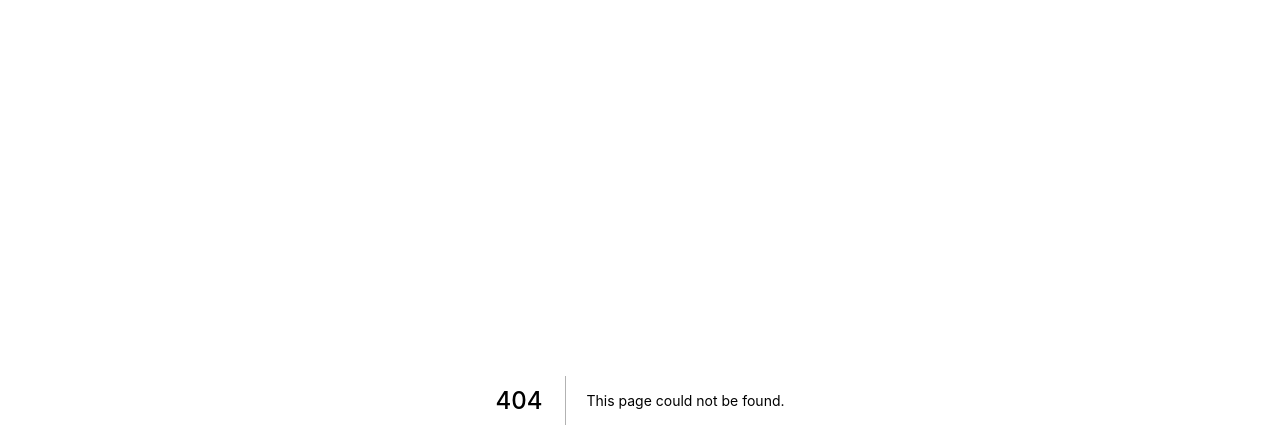
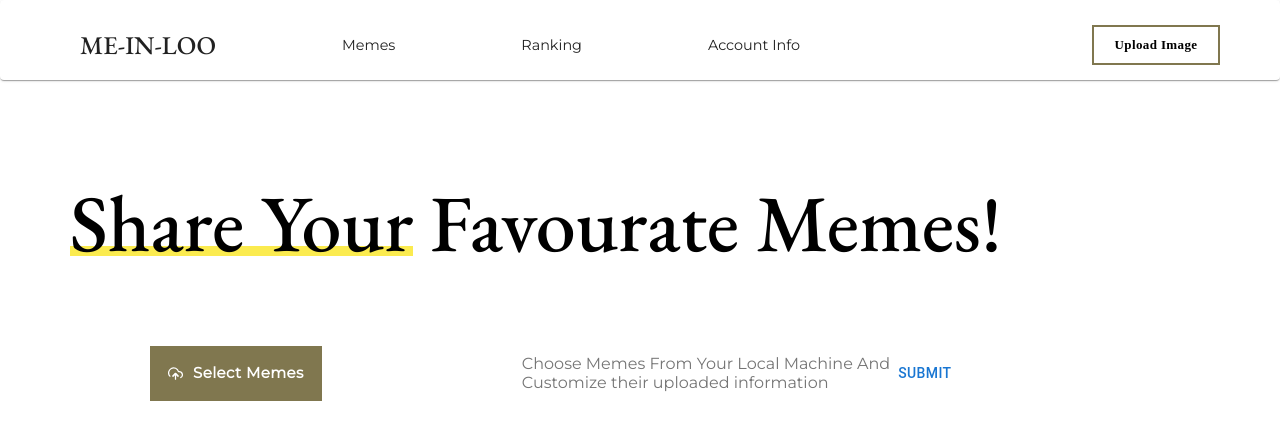
Before and after one commit to joycedaiyt/Me-In-Loo, a Next.js app in the folder front_end/: page /upload in a window 1280 px wide. Before the commit this address had no page. Shown: the top 448 px of the page. Built offline with nearby package versions, Linux system fonts and the light colour scheme.

Commit message:
yiran/doing_upload_page

```diff
--- a/front_end/components/Header.tsx
+++ b/front_end/components/Header.tsx
@@ -104,6 +104,7 @@ export default function HeadBar() {
             marginRight: 60,
             whiteSpace: "nowrap",
           }}
+          onClick={() => handleClick("/upload")}
         >
           Upload Image
         </Button>
--- /dev/null
+++ b/front_end/pages/api/Post.tsx
@@ -0,0 +1,24 @@
+import axios from "axios";
+const postAxios = axios.create({
+  baseURL: "http://127.0.0.1:5000",
+  headers: {
+    "Content-Type": "application/json",
+    Accept: "application/json",
+  },
+});
+
+export const createPost = async (file: Blob) => {
+  try {
+    const res = await postAxios({
+      method: "POST",
+      url: "/posts",
+      data: {
+        meme: file,
+        cost: 5,
+        post_name: "post_name",
+      },
+    });
+  } catch (e) {
+    console.log(e);
+  }
+};
--- /dev/null
+++ b/front_end/pages/upload/index.tsx
@@ -0,0 +1,109 @@
+import HeadBar from "../../components/Header";
+import { Button } from "@mui/material";
+import { FiUploadCloud } from "react-icons/fi";
+require("typeface-eb-garamond");
+import "@fontsource/montserrat";
+import { useEffect, useRef, useState } from "react";
+export const UploadPage = () => {
+  const [uploaedMeme, setUploadedMeme] = useState(null);
+  const uploadRef = useRef(null);
+  const handleUpload = (ref: any) => {
+    ref.current.click();
+  };
+  //   useEffect(() => {
+  //     const selectedFile = document.getElementById("input");
+  //     console.log(selectedFile);
+  //   });
+  const handleChange = (el: any) => {
+    setUploadedMeme(el.target.files[0]);
+  };
+  return (
+    <div>
+      <HeadBar></HeadBar>
+      <div
+        style={{
+          paddingLeft: 70,
+          fontSize: 80,
+          fontWeight: 500,
+          fontFamily: "EB Garamond",
+          marginTop: 120,
+          alignContent: "center",
+          alignItems: "center",
+          display: "flex",
+          lineHeight: "57%",
+          marginBottom: 100,
+          justifyContent: "space-between",
+        }}
+      >
+        <span>
+          <span
+            style={{
+              borderBottomColor: "rgb(251, 235, 79)",
+              borderBottomStyle: "solid",
+              borderBottomWidth: 10,
+              position: "absolute",
+            }}
+          >
+            Share Your
+          </span>
+          <span style={{ marginLeft: 360 }}>Favourate Memes!</span>
+        </span>
+      </div>
+      <div>
+        <div
+          style={{
+            paddingLeft: 150,
+            paddingRight: "25%",
+            justifyContent: "left",
+            alignContent: "center",
+            alignItems: "center",
+            display: "flex",
+          }}
+        >
+          <Button
+            style={{
+              backgroundColor: "#80774f",
+              marginRight: 200,
+              color: "white",
+              borderRadius: 0,
+              textTransform: "none",
+              height: 55,
+              fontSize: 15,
+              fontFamily: "montserrat",
+              fontWeight: "bolder",
+            }}
+            onClick={() => handleUpload(uploadRef)}
+          >
+            <FiUploadCloud style={{ marginLeft: 10, marginRight: 10 }} />
+            <span style={{ marginRight: 10 }}>Select Memes</span>
+          </Button>
+          <input
+            ref={uploadRef}
+            type="file"
+            accept=".jpg,.jpeg,.png"
+            style={{ display: "none" }}
+            onChange={handleChange}
+            id={"input"}
+          ></input>
+          <span
+            style={{
+              color: "#757575",
+              fontFamily: "montserrat",
+              fontWeight: 500,
+              flexDirection: "column",
+              display: "inline-flex",
+            }}
+          >
+            <span>Choose Memes From Your Local Machine And </span>
+            <div>Customize their uploaded information</div>
+          </span>
+          <div>
+            <Button>submit </Button>
+          </div>
+        </div>
+      </div>
+    </div>
+  );
+};
+
+export default UploadPage;
```
